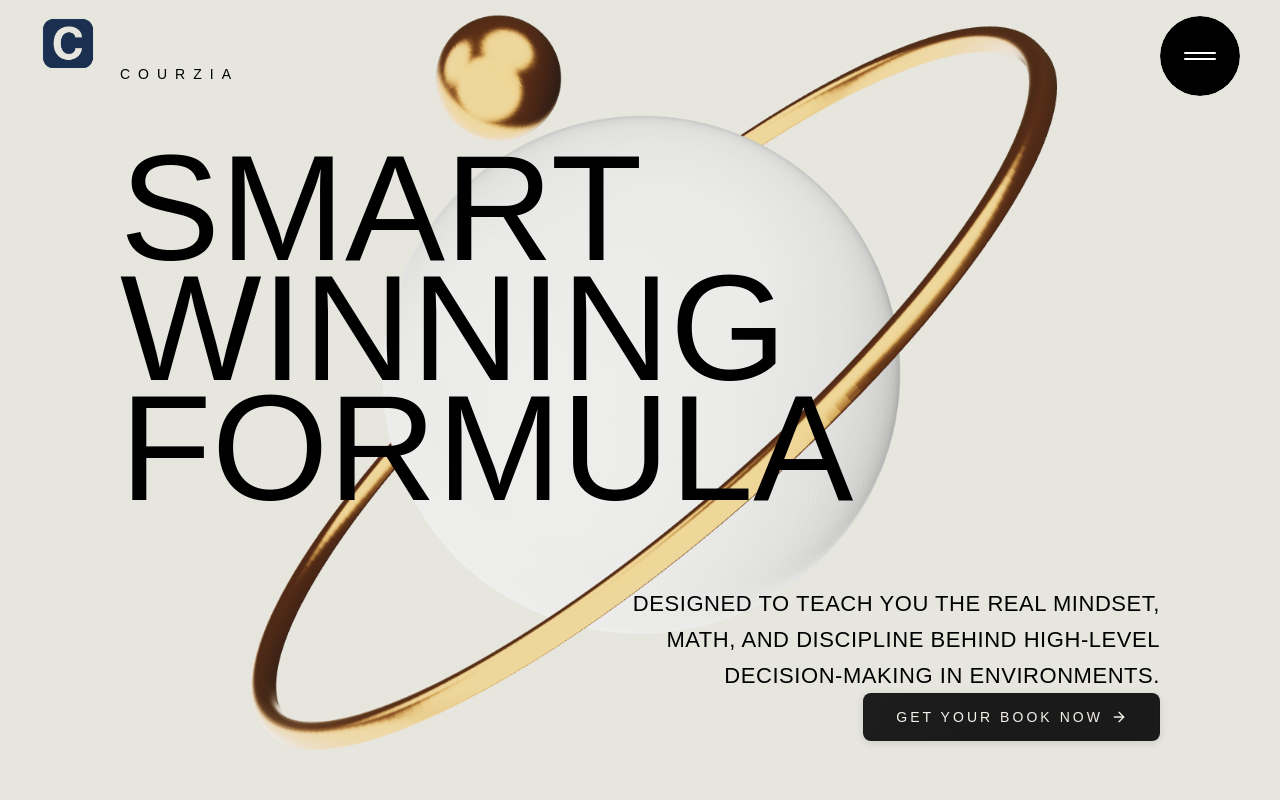
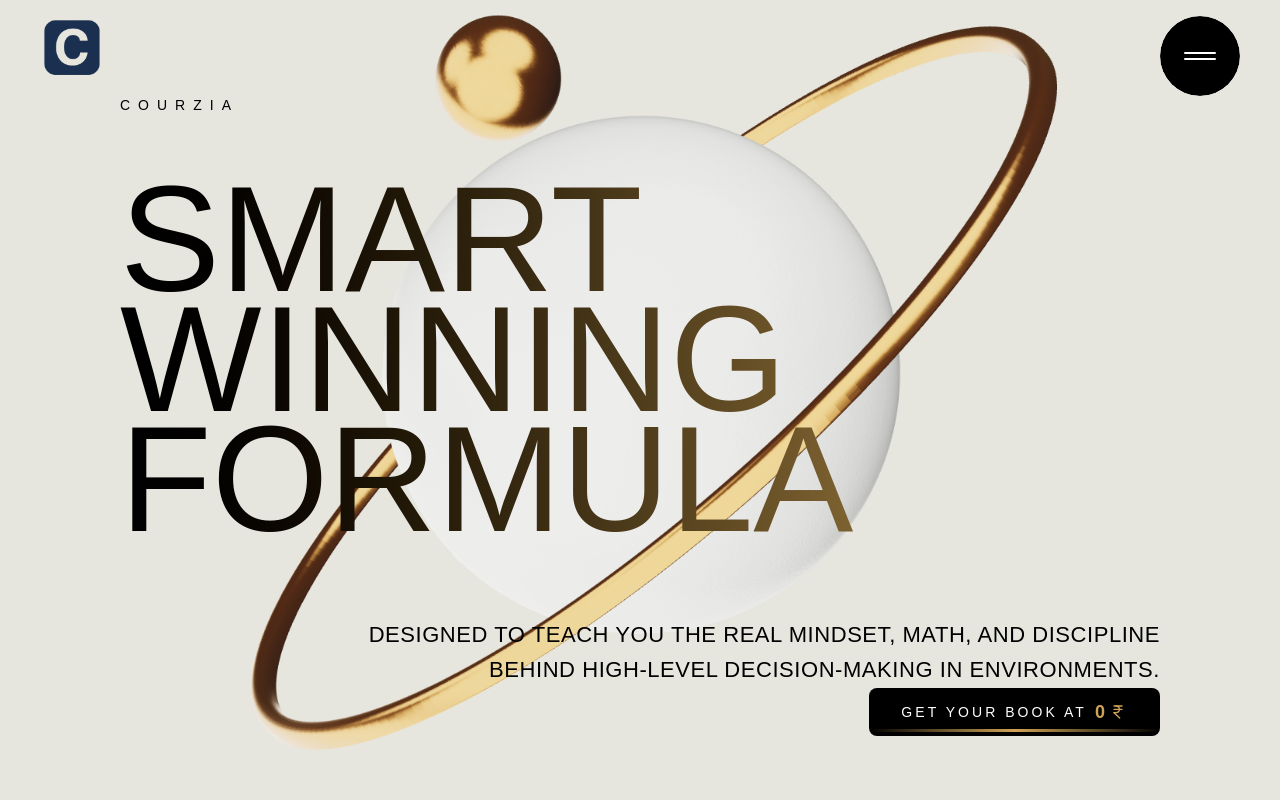
Before and after one commit to courzia/courzia-website, a React (Vite) app: page / in a window 1280 px wide. Shown: the top 800 px of the page. Built offline with nearby package versions, Linux system fonts and the light colour scheme; a web font is replaced by a local one.

Commit message:
gold & gold

```diff
--- a/src/App-Home.jsx
+++ b/src/App-Home.jsx
@@ -26,10 +26,10 @@ const AppHome = () => {
         maxWidth: '100vw',
       }}
     >
-      <div className="fixed top-2 left-4 sm:left-8 z-100 ">
+      <div className="absolute top-2 left-4 sm:left-8 z-100 ">
         <img
           src="/images/courzia-logo.png"
-          className="h-12 sm:h-18"
+          className="h-20"
         />
       </div>
       <Navbar />
--- a/src/button.css
+++ b/src/button.css
@@ -56,24 +56,17 @@
   align-items: center;
   justify-content: center;
   border-radius: 0.5rem;
-  border: 1px solid rgba(0, 0, 0, 0.1);
-  background: linear-gradient(110deg, #1a1a1a, 45%, #2a2a2a, 55%, #1a1a1a);
-  background-size: 200% 100%;
+
   padding: 0 2rem;
   font-weight: 500;
   font-size: 0.875rem;
-  color: #f5f1eb;
   letter-spacing: 0.025em;
-  transition: all 0.3s ease;
-  animation: shimmer 3s ease-in-out infinite;
-  outline: none;
   cursor: pointer;
-  box-shadow: 0 2px 8px rgba(0, 0, 0, 0.1);
   backdrop-filter: blur(10px);
 }
 
 .aesthetic-shimmer-button-dark:hover {
-  transform: translateY(-1px);
+  transform: translateY(1px);
   box-shadow: 0 4px 16px rgba(0, 0, 0, 0.2);
   color: #ffffff;
   border-color: rgba(255, 255, 255, 0.2);
--- a/src/index.css
+++ b/src/index.css
@@ -126,11 +126,11 @@ body {
   @apply text-[68px] sm:text-[118px] md:text-[126px] lg:text-[152px] leading-9 sm:leading-16 lg:leading-20;
 }
 @utility hero-text-responsive {
-  @apply text-[68px] sm:text-[118px] md:text-[126px] lg:text-[150px] leading-5 sm:leading-24 lg:leading-30  font-bold sm:font-normal;
+  @apply text-[60px] sm:text-[118px] md:text-[126px] lg:text-[150px] leading-5 sm:leading-24 lg:leading-30  font-bold sm:font-normal;
 }
 
 @utility value-text-responsive {
-  @apply text-2xl md:text-[26px] lg:text-[22px];
+  @apply text-sm  md:text-[26px] lg:text-[22px];
 }
 
 @utility marquee-text-responsive {
--- a/src/sections/Hero.jsx
+++ b/src/sections/Hero.jsx
@@ -20,9 +20,7 @@ const Hero = () => {
   }
 
   const isMobile = useMediaQuery({ maxWidth: 853 });
-  const text = `designed to teach you the real mindset,
-math, and discipline behind high-level
-decision-making in environments.`;
+  const text = `designed to teach you the real mindset, math, and discipline \n behind high-level decision-making in environments.`;
 
   return (
     <section id="home" className="flex flex-col justify-end min-h-screen ">
@@ -164,12 +162,12 @@ const AnimatedHeaderSection = ({
           <p className={`text-sm font-light tracking-[0.5rem] uppercase px-10 ${textColor} relative`}>
             COURZIA
           </p>
-          <div className="px-10">
+          <div className="px-10 sm:py-0 pt-8 sm:mt-0   bg-clip-text bg-gradient-to-r  from-black  to-gold orange-200 ">
             <h1
-              className={`flex flex-col gap-12 uppercase hero-text-responsive sm:gap-16 md:block ${textColor} mb-[14px]`}
+              className={`flex flex-col gap-12 uppercase hero-text-responsive sm:gap-16 md:block text-transparent mb-[14px]`}
             >
               {titleParts.map((part, index) => (
-                <span key={index}>{part} </span>
+                <span key={index}> {part} </span>
               ))}
             </h1>
           </div>
@@ -180,29 +178,28 @@ const AnimatedHeaderSection = ({
         <div className="py-12 lg:px-20 sm:py-16 lg:text-end">
           <AnimatedTextLines
             text={text}
-            className={`font-semibold sm:font-light uppercase value-text-responsive ${textColor}`}
+            className={`font-light uppercase value-text-responsive ${textColor}`}
           />
-
           <div className="relative ">
-            <button className="aesthetic-shimmer-button-dark h-[3rem]" onClick={handleclick}>
+            <button className="aesthetic-shimmer-button-dark bg-gradient-to-br from-black via-black to-black gold/50 text-white h-[3rem]" onClick={handleclick}>
+              <div className="h-[3px] w-full absolute bottom-1 bg-gradient-to-r from-transparent via-gold to-transparent " />
               <div className="flex items-center gap-2">
-                <p className="text-sm font-light tracking-[0.19rem] uppercase text-whtie -700 flex items-center gap-2">
-                  get your book now
-                  <svg
-                    xmlns="http://www.w3.org/2000/svg"
-                    width="16"
-                    height="16"
-                    viewBox="0 0 24 24"
-                    fill="none"
-                    stroke="currentColor"
-                    strokeWidth="2"
-                    strokeLinecap="round"
-                    strokeLinejoin="round"
-                    className="lucide lucide-arrow-right"
-                  >
-                    <path d="M5 12h14" />
-                    <path d="m12 5 7 7-7 7" />
-                  </svg>
+                <p className="text-sm font-light tracking-[0.19rem] uppercase text-whtie -700 flex items-center gap-2 flex gap-2 items-center justify-center">
+                  get your book at
+                  <dv className="flex items-center justify-center">
+                    <span className="text-lg font-bold text-gold"> 0</span>
+                    <svg xmlns="http://www.w3.org/2000/svg"
+                      width="20" height="16" viewBox="0 0 24 24"
+                      fill="none" stroke="#cfa355" stroke-width="2"
+                      stroke-linecap="round" stroke-linejoin="round"
+                    >
+                      <path d="M6 3h12" />
+                      <path d="M6 8h12" />
+                      <path d="m6 13 8.5 8" />
+                      <path d="M6 13h3" />
+                      <path d="M9 13c6.667 0 6.667-10 0-10" />
+                    </svg>
+                  </dv>
                 </p>
               </div>
               {open &&
```
